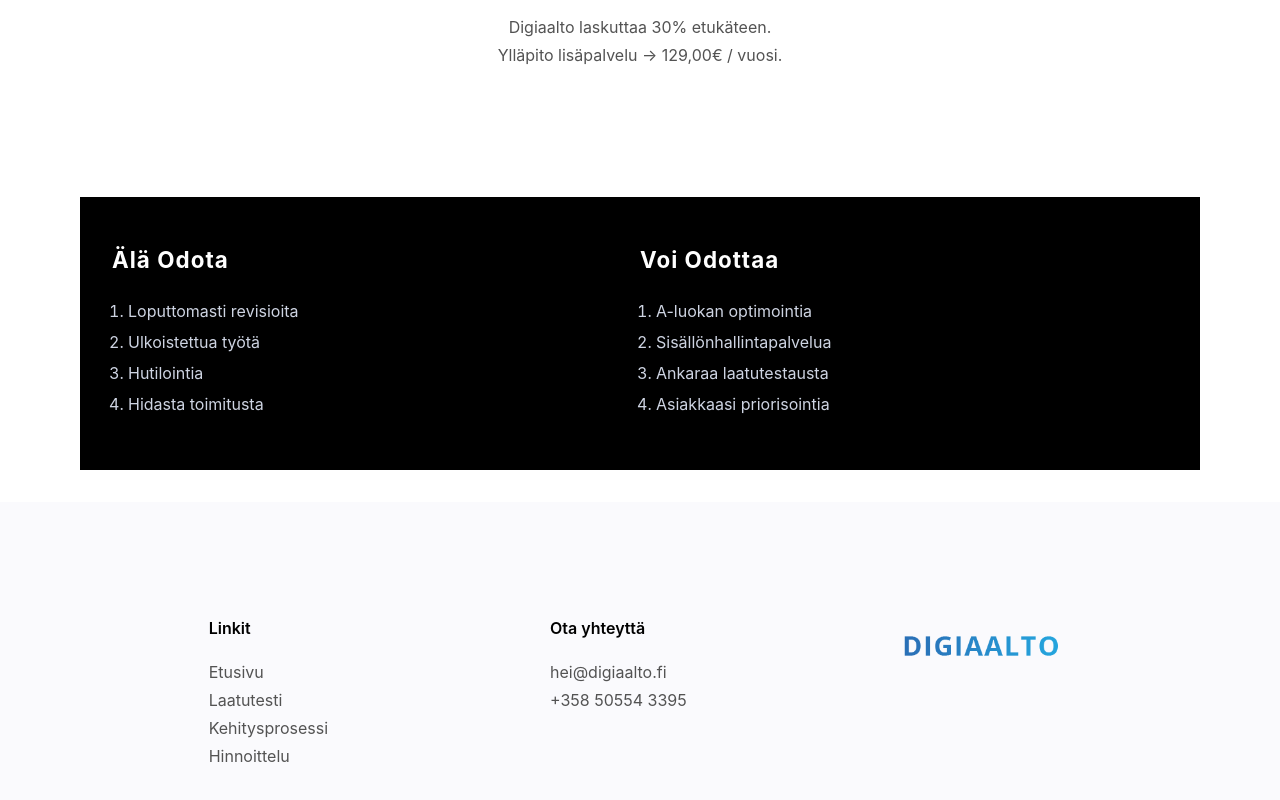
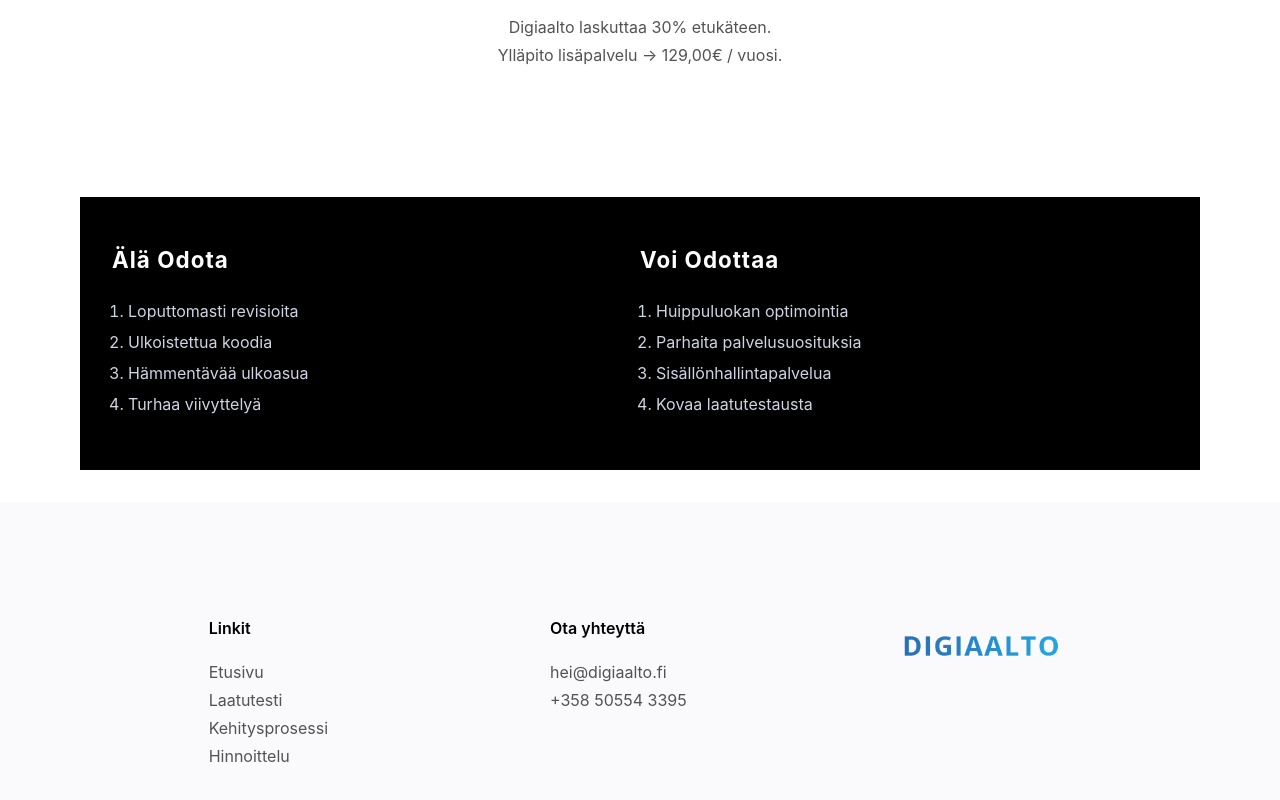
Before and after one commit to digiaalto/etusivu, a Next.js app: page / in a window 1280 px wide. Shown: the part 6510-7310 px from the top of the page. Built offline with nearby package versions, Linux system fonts and the light colour scheme; a small style sheet from the web is missing.

Commit message:
minor content change

```diff
--- a/components/LP_Expect.js
+++ b/components/LP_Expect.js
@@ -9,9 +9,9 @@ const LP_Expect = () => {
           <List
             items={[
               "Loputtomasti revisioita",
-              "Ulkoistettua työtä",
-              "Hutilointia",
-              "Hidasta toimitusta",
+              "Ulkoistettua koodia",
+              "Hämmentävää ulkoasua",
+              "Turhaa viivyttelyä",
             ]}
           />
         </div>
@@ -21,10 +21,10 @@ const LP_Expect = () => {
           </h3>
           <List
             items={[
-              "A-luokan optimointia",
+              "Huippuluokan optimointia",
+              "Parhaita palvelusuosituksia",
               "Sisällönhallintapalvelua",
-              "Ankaraa laatutestausta",
-              "Asiakkaasi priorisointia",
+              "Kovaa laatutestausta",
             ]}
           />
         </div>
--- a/styles/Footer.module.sass
+++ b/styles/Footer.module.sass
@@ -26,8 +26,9 @@
 
 .footerHeader
   display: block
+  margin-bottom: 1rem
   font-weight: 600
-  margin-bottom: 1rem
+
 
 .itemList
   list-style: none
```
